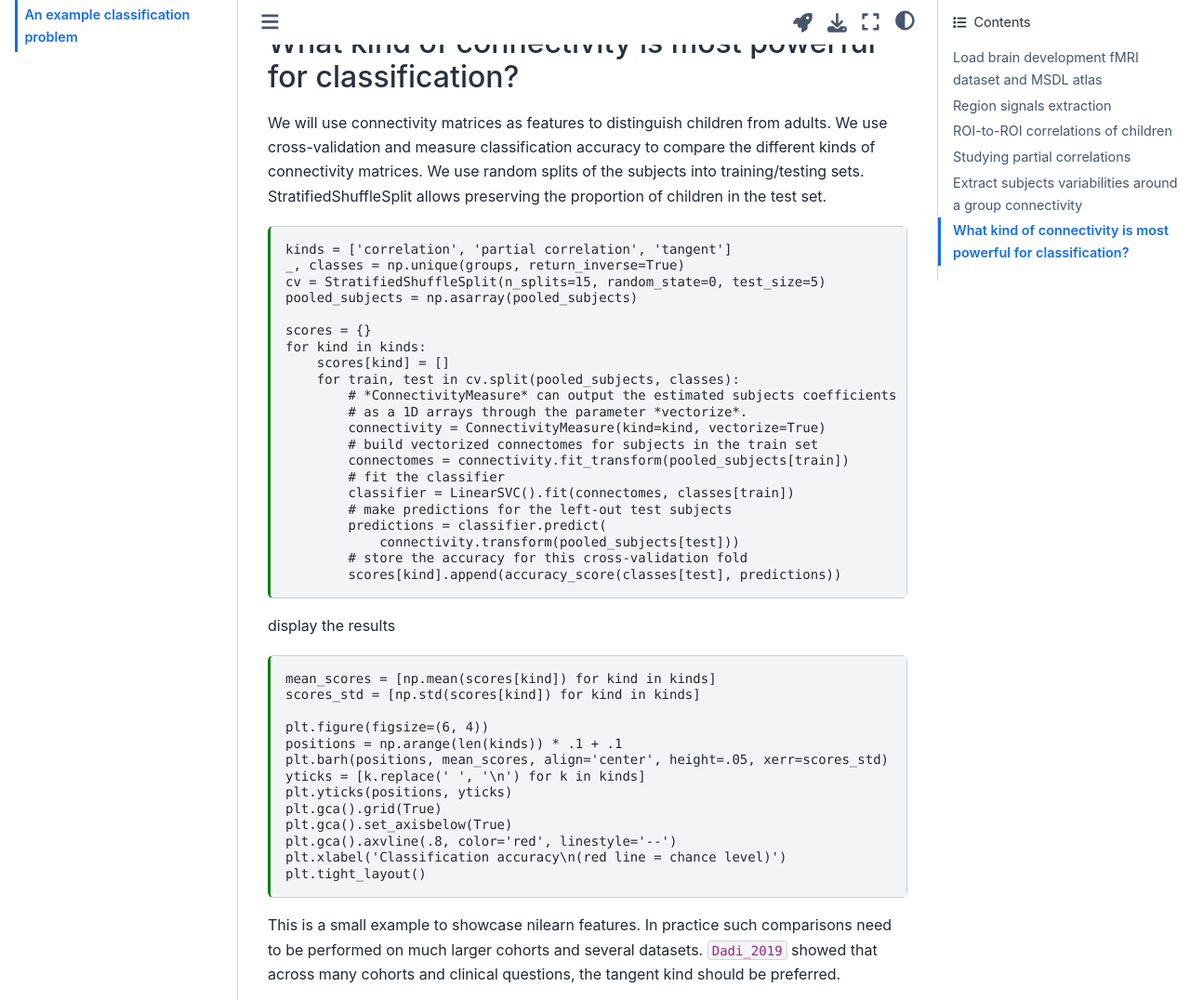
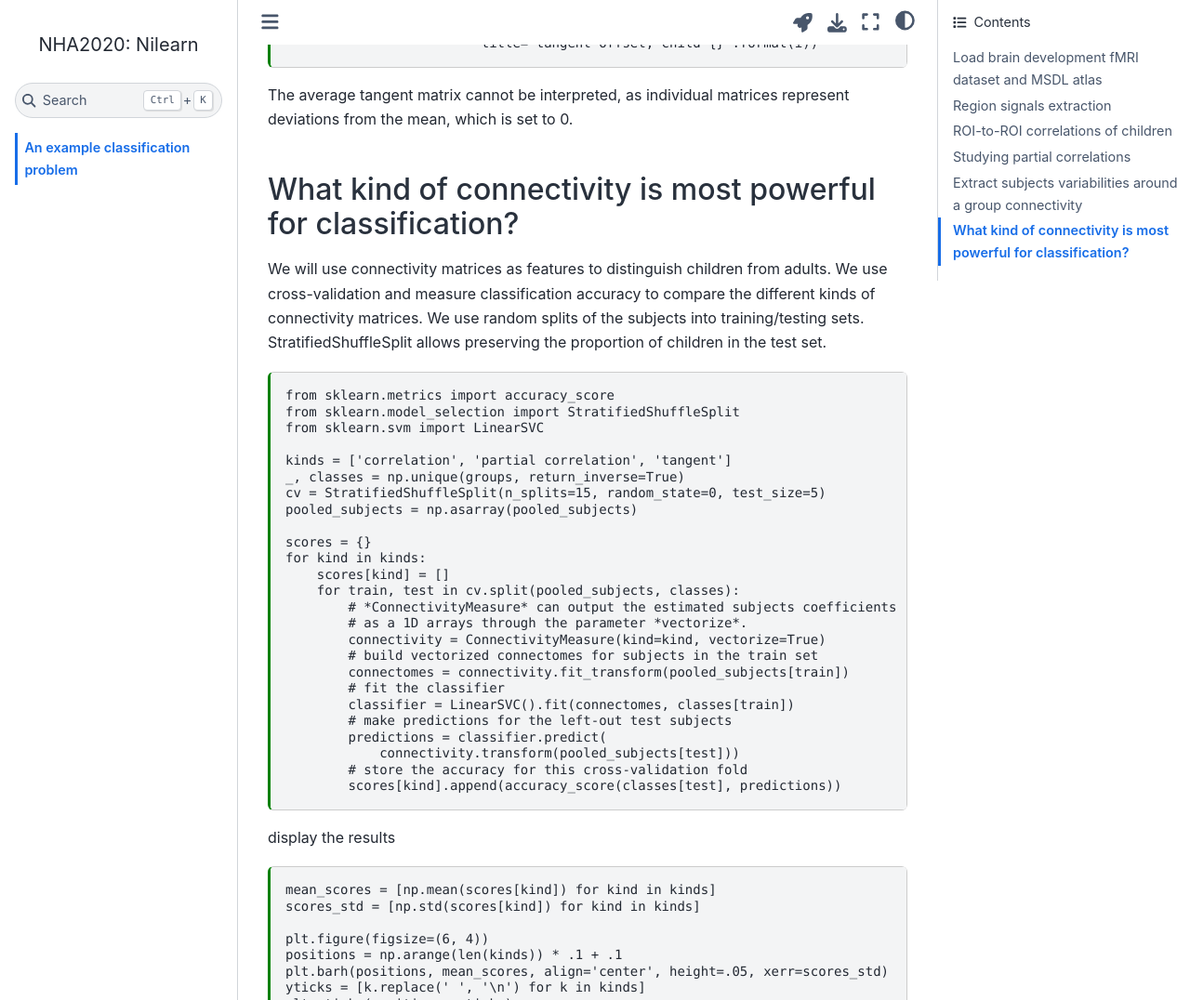
Before and after one commit to emdupre/nha-ml-nimg, a Jupyter Book: the page built from content/02-classification-example.md, in a window 1280 px wide and 1400 px high, scrolled down 3596 px, cut to the strip 0-1076 px from the top of the window. Shown: the whole strip at 93% size. Built offline with Jupyter Book 1.0.4 settings and Sphinx 7.4.7 and the Sphinx Book theme 1.1.4, drawn with Linux system fonts in a browser that asks for light colours; cross-references to code outside the pages are shown as plain code; some of the changed lines change nothing that is shown; some of the changed text lies outside the part shown.

Commit message:
Add missing imports

````diff
--- a/content/02-classification-example.md
+++ b/content/02-classification-example.md
@@ -36,12 +36,20 @@
 
 ## Load brain development fMRI dataset and MSDL atlas
 
-
 ```{code-cell} python3
 :tags: [hide-output]
-from sklearn.metrics import accuracy_score
-from sklearn.model_selection import StratifiedShuffleSplit
-from sklearn.svm import LinearSVC
+import numpy as np
+import matplotlib.pyplot as plt
+from nilearn import (datasets, input_data, plotting)
+from nilearn.connectome import ConnectivityMeasure
+
+development_dataset = datasets.fetch_development_fmri(n_subjects=30)
+msdl_atlas = datasets.fetch_atlas_msdl()
+
+masker = input_data.NiftiMapsMasker(
+    msdl_atlas.maps, resampling_target="data",
+    t_r=2, detrend=True,
+    low_pass=0.1, high_pass=0.01).fit()
 ```
 
 ## Region signals extraction
@@ -181,6 +189,10 @@
 test set.
 
 ```{code-cell} python3
+from sklearn.metrics import accuracy_score
+from sklearn.model_selection import StratifiedShuffleSplit
+from sklearn.svm import LinearSVC
+
 kinds = ['correlation', 'partial correlation', 'tangent']
 _, classes = np.unique(groups, return_inverse=True)
 cv = StratifiedShuffleSplit(n_splits=15, random_state=0, test_size=5)
````
